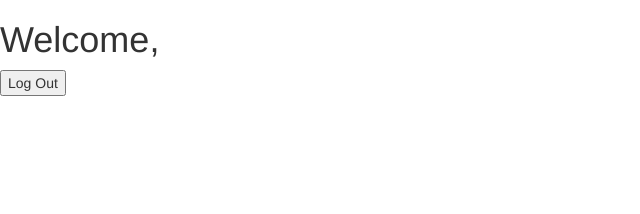
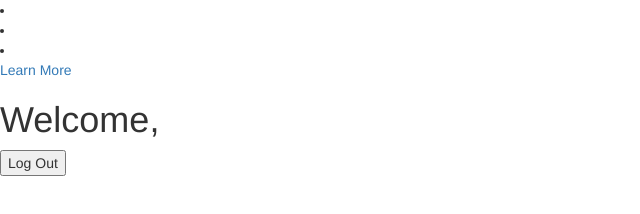
Before and after one commit to robbyvan/Bargain, a website: page public/index.html in a window 1280 px wide. Shown: the whole page, without its empty margins (0-640 px from the left). Drawn offline with nearby package versions, Linux system fonts and the light colour scheme; no server answers.

Commit message:
client: GET items

```diff
--- a/public/controllers/users.js
+++ b/public/controllers/users.js
@@ -68,6 +68,12 @@ myApp.controller('homepageController', ['$scope', '$http', '$routeParams', '$loc
     });
   }
 
+  $scope.getItems = function(){
+    $http.get('/api/items').then(function(response){
+      $scope.items = response.data;
+    });
+  }
+
   $scope.userLogout = function(){
     $http.get('/api/logout').then(function(response){
       window.location.href = '#!/login';
@@ -75,4 +81,10 @@ myApp.controller('homepageController', ['$scope', '$http', '$routeParams', '$loc
     });
   }
 
+  $scope.homepageInit = function(){
+    $scope.ensureAuthenticated();
+    $scope.getItems();
+    console.log($scope.items);
+  }
+
 }]);
--- a/public/views/commodity.html
+++ b/public/views/commodity.html
@@ -1,8 +1,11 @@
-<div ng-init="ensureAuthenticated()">
+<div ng-init="homepageInit()">
 
-<ul ng-repeat="item in items">
-  <li><{{item.name}}</li>
-</ul>
+<div>
+    <li>{{item.name}}</li>
+    <li>{{item.price}}</li>
+    <li>{{item.vendor}}</li>
+  <a href="/details/{{item._id}}">Learn More</a>
+</div>
 
 <h1>Welcome, {{username}}</h1>
 
```
